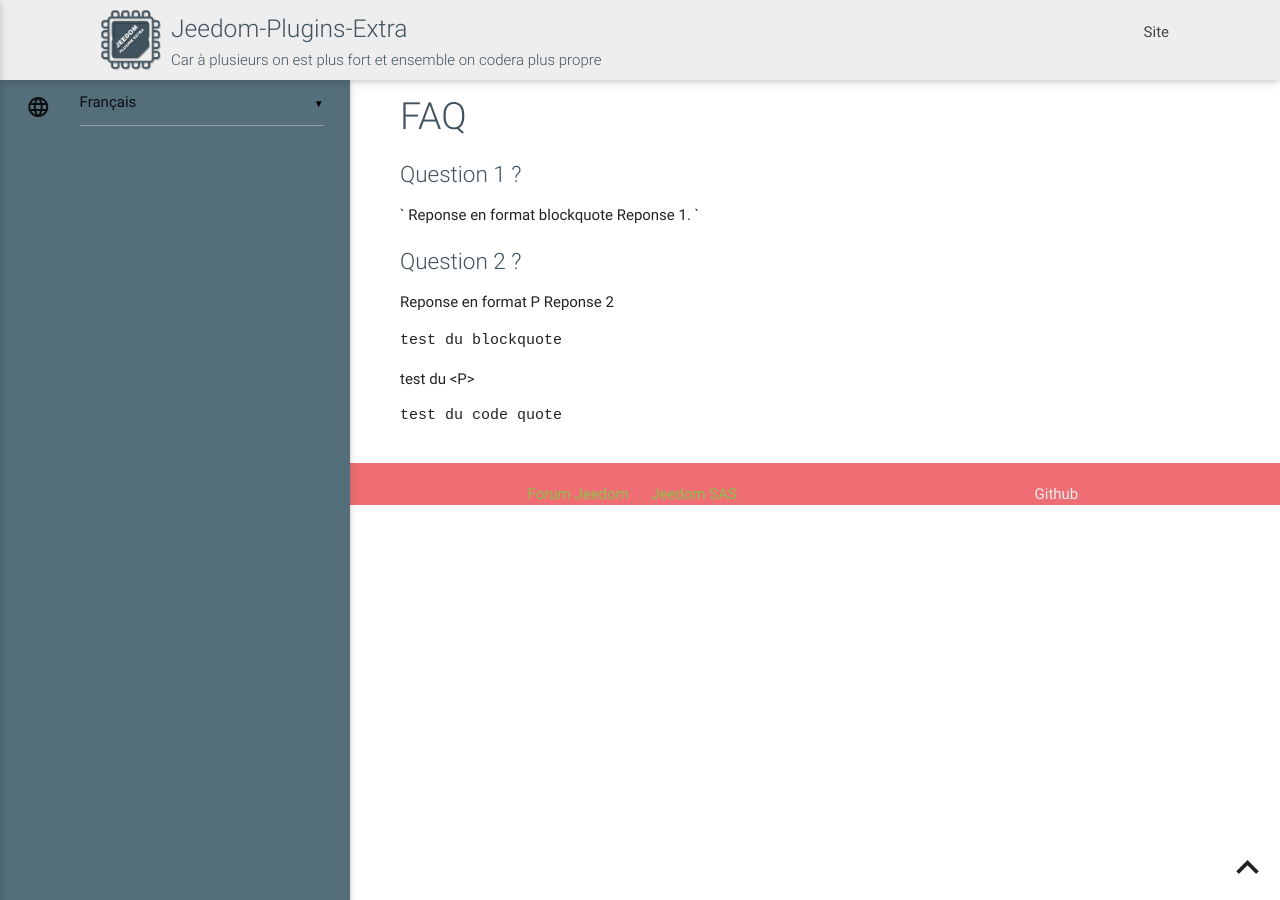
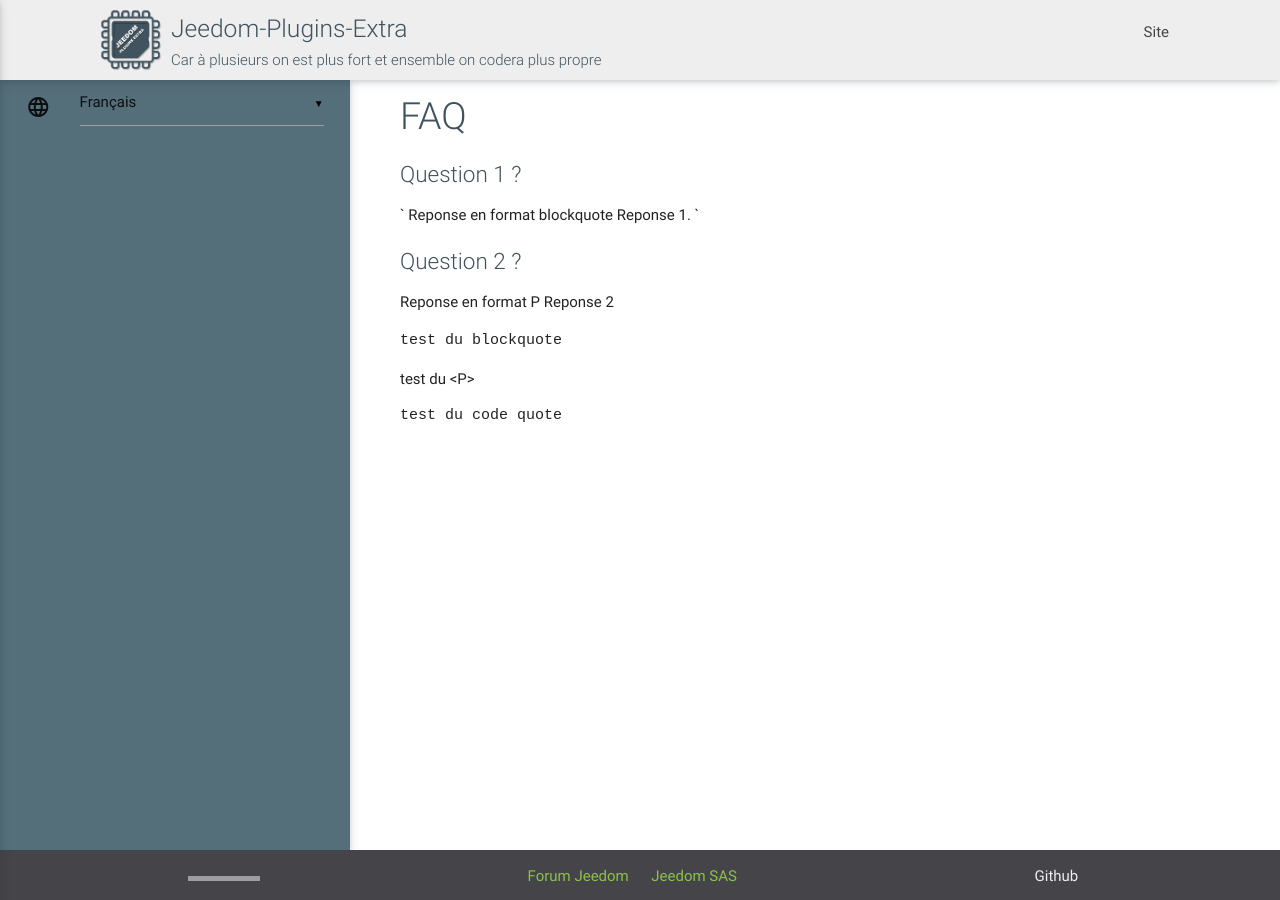
Before and after one commit to rjullien/testPluginTemplateV2, a Jekyll site: the page built from fr_FR/faq.md, in a window 1280 px wide. Built offline with Jekyll 4.4.1, drawn with Linux system fonts in a browser that asks for light colours; our own code applies the rules of GitHub Pages for plain Markdown files; grey boxes are pictures that could not be loaded.

Commit message:
debug footer

```diff
--- a/assets/css/styles.css
+++ b/assets/css/styles.css
@@ -116,3 +116,13 @@ margin-top:5px !important;
 .dropdown-content li>a, .dropdown-content li>span{
 	color : #40535E !important;
 }
+.page-footer{
+background-color:#454449 !important;
+position:fixed !important;
+bottom:0 !important;
+left:0 !important;
+width:100% !important;
+height:50px;
+padding-top: 15px !important;
+z-index:2;
+}
```
